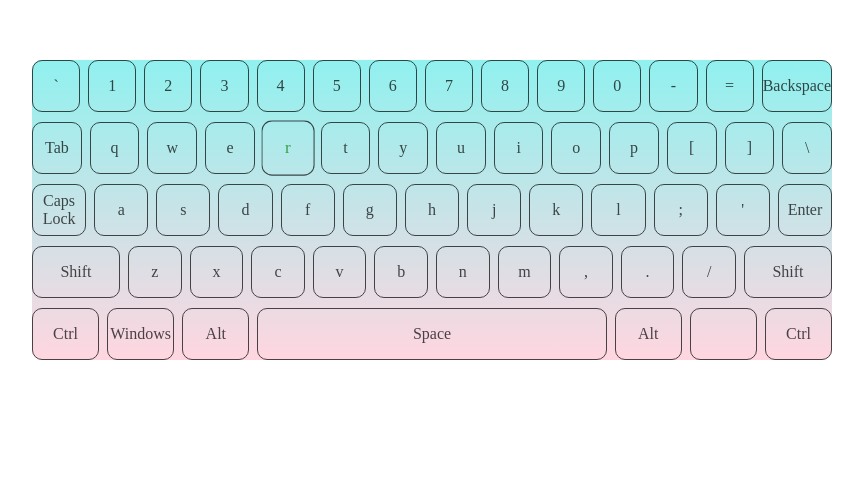
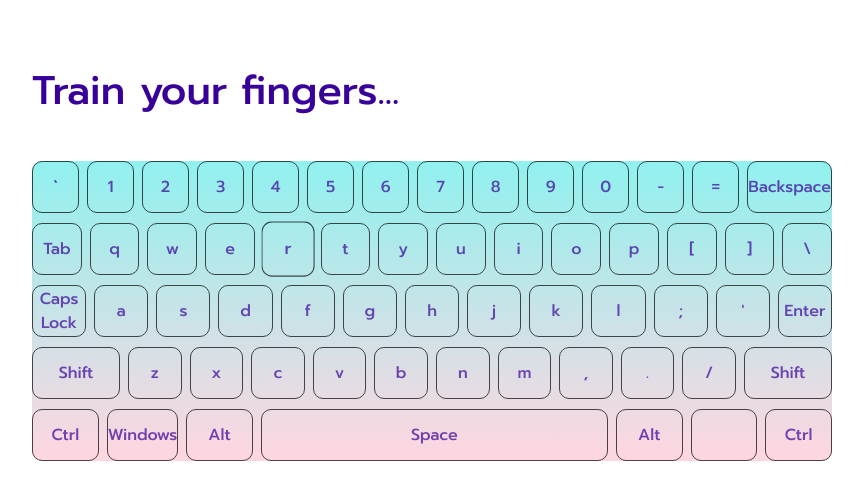
Before and after one commit to alexkir2304/Interactive-keyboard, a plain HTML site: page index.html in a window 1280 px wide. Shown: the part 148-648 px from the top of the page, without its empty margins (208-1071 px from the left). Drawn offline with Linux system fonts and the light colour scheme.

Commit message:
header has been added

```diff
--- a/Styles/styles.scss
+++ b/Styles/styles.scss
@@ -1,3 +1,6 @@
+@import url('https://fonts.googleapis.com/css2?family=Prompt:wght@500&display=swap');
+
+
 %centerItems {
   display: flex;
   justify-content: center;
@@ -13,14 +16,22 @@
   width: 80%;
   max-width: 800px;
   min-height: 50%;
+  color: #390099;
+  font-family: 'Prompt', sans-serif;
 }
 
+.header {
+  //text-align: center;
+  font-size: 40px;
+  margin-bottom: 40px;
+}
 
 .myKeyboard {
   @extend %centerItems;
   flex-direction: column;
   background: linear-gradient(#90f1ef, #ffd6e0);
   border-radius: 10px;
+
 }
 
 .row {
@@ -59,7 +70,7 @@
 }
 
 .btnNeedsToClick {                         //
-  color:green;
+  //color:green;
   animation: needsToClick 0.3s infinite;
   @keyframes needsToClick {
     0% {transform: scale(1)}
--- a/index.html
+++ b/index.html
@@ -11,6 +11,9 @@
 <body>
 <div class="mainWrapper">
     <div class="wrapper">
+        <div class="header">
+            Train your fingers...
+        </div>
         <div class="myKeyboard">
             <div class="row row1">
                 <div class="btn">`</div>
```
Also changed, not shown: Styles/styles.css, 1 other file.
